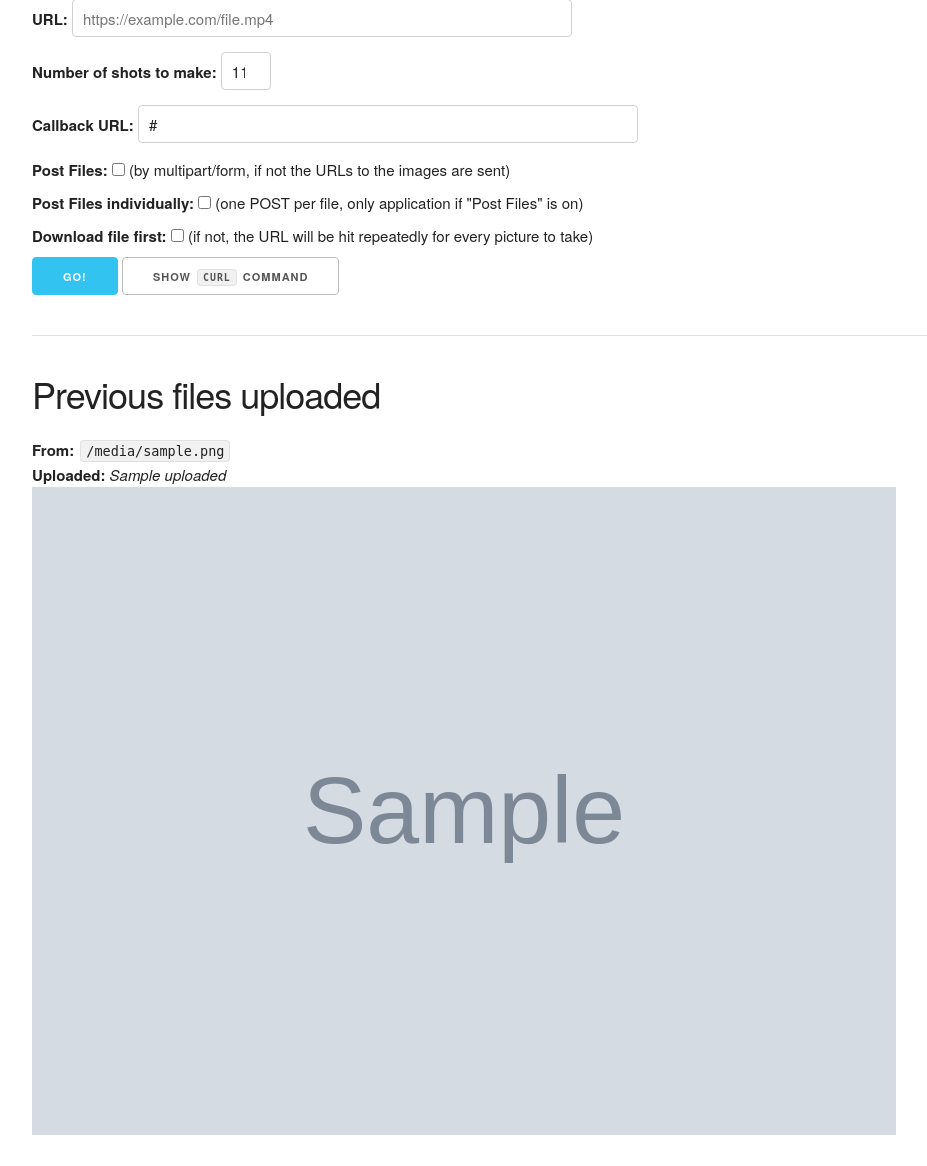
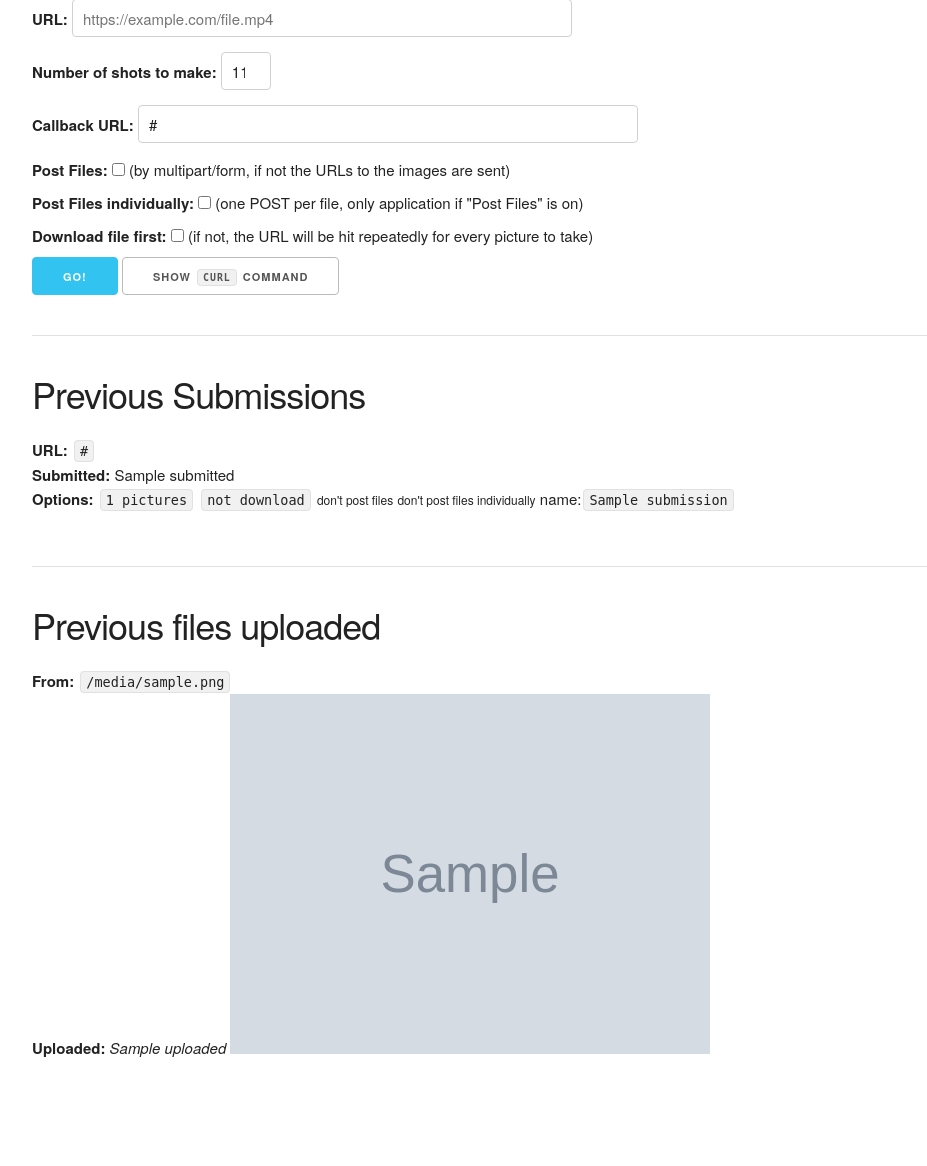
Before and after one commit to peterbe/django-screencapper, a Python web app: template screencapper/receiver/templates/home.html in a window 1280 px wide. Shown: the part 220-1386 px from the top of the page, without its empty margins (128-1055 px from the left). After the commit the page ends 1277 px from the top, so only its background shows below. Run offline with Jinja, Linux system fonts and the light colour scheme; the template is opened without the code that fills it: most values are stand-ins (such as "Sample title", 1, 10 or a date in 2020); grey boxes marked "Sample" are stand-in pictures.

Commit message:
more stats

```diff
--- a/screencapper/base/helpers.py
+++ b/screencapper/base/helpers.py
@@ -1,5 +1,11 @@
+import json
+
 from django.contrib.staticfiles.templatetags.staticfiles import static
 from jingo import register
 
 
 static = register.function(static)
+
+@register.function
+def pretty_print_json(data, indent=4, sort_keys=False):
+    return json.dumps(data, indent=indent, sort_keys=sort_keys)
--- a/screencapper/receiver/templates/home.html
+++ b/screencapper/receiver/templates/home.html
@@ -44,12 +44,37 @@
   </div>
 
   <hr>
+  <h3>Previous Submissions</h3>
+  {% for submission in submissions %}
+  <p>
+    <b>URL:</b> <code>{{ submission.url }}</code><br>
+    <b>Submitted:</b> {{ submission.submitted }}<br>
+    <b>Options:</b>
+    <code>{{ submission.number }} pictures</code>
+    {% if submission.download %}<code>download</code>
+    {% else %}<code>not download</code>
+    {% endif %}
+    {% if submission.post_files %}<code>post_files</code>
+    {% else %}<small>don't post files</small>
+    {% endif %}
+    {% if submission.post_files_individually %}<code>post_files_individually</code>
+    {% else %}<small>don't post files individually</small>
+    {% endif %}
+    {% if submission.post_file_name %}
+    name:<code>{{ submission.post_file_name }}</code>
+    {% endif %}
+    <pre>{{ pretty_print_json(submission.stats, sort_keys=True) }}</pre>
+  </p>
+  {% endfor %}
+
+
+  <hr>
   <h3>Previous files uploaded</h3>
   {% for picture in pictures %}
   <p>
     <b>From:</b> <code>{{ picture.url }}</code><br>
     <b>Uploaded:</b> <i>{{ picture.uploaded }}</i>
-    <img src="{{ picture.file.url }}" style="width:90%"><br>
+    <a href="{{ picture.file.url }}"><img src="{{ picture.file.url }}" style="width:50%"></a><br>
 
   </p>
   {% endfor %}
--- a/screencapper/receiver/views.py
+++ b/screencapper/receiver/views.py
@@ -10,6 +10,7 @@ from django.core.files import File
 from django.core.files.temp import NamedTemporaryFile
 
 from screencapper.receiver.models import Picture
+from screencapper.api.models import Submission
 
 
 @csrf_exempt
@@ -65,5 +66,8 @@ def home(request):
     context = {
         'pictures': Picture.objects.all().order_by('-uploaded'),
         'current_url': current_url,
+        'submissions': Submission.objects.all().order_by('-submitted'),
     }
+    for x in context['submissions']:
+        print repr(x.stats)
     return render(request, 'home.html', context)
```
